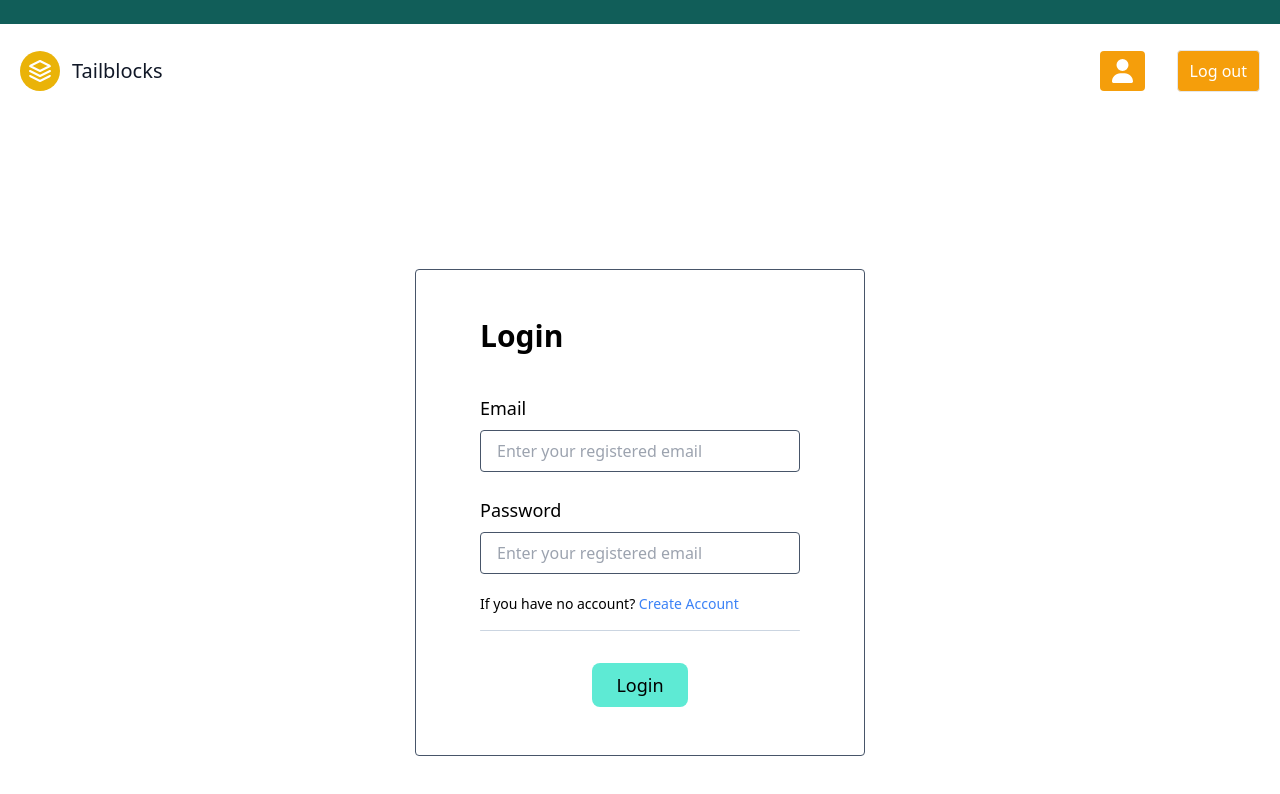
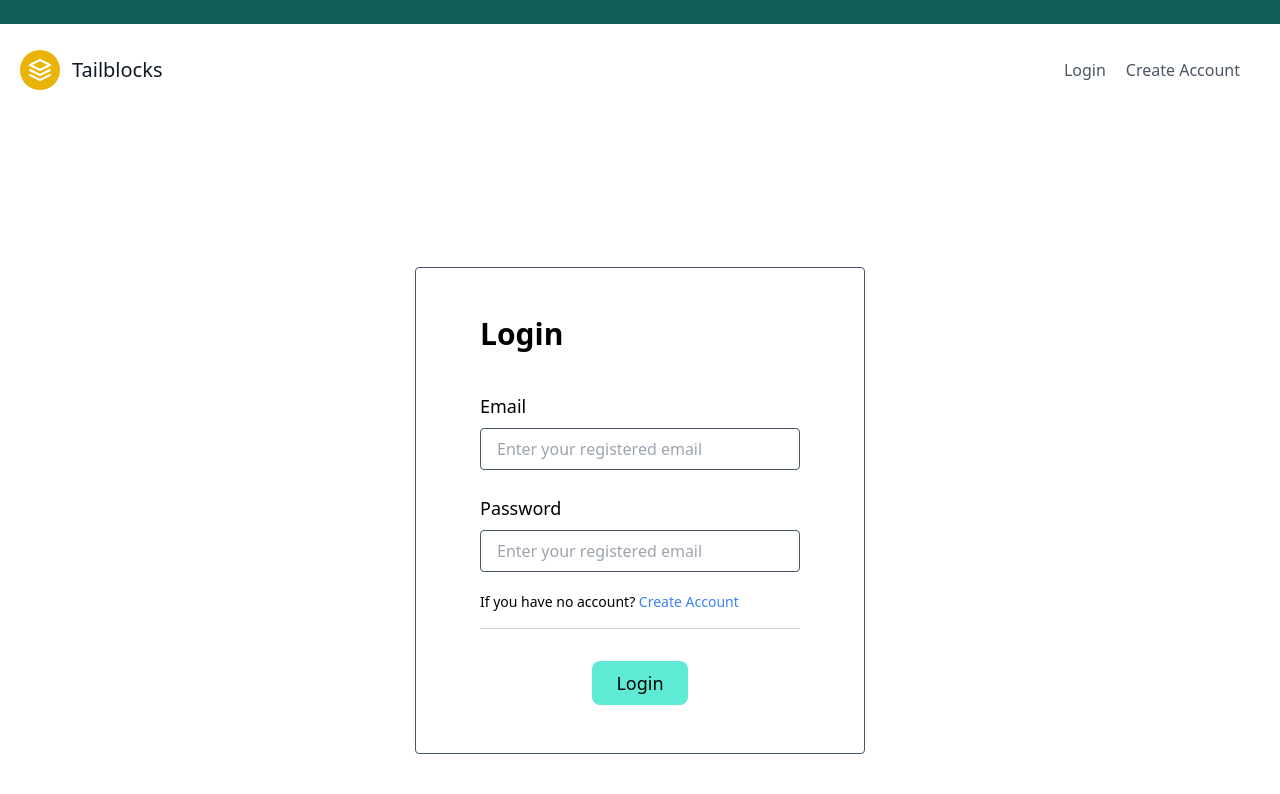
Before and after one commit to AsheelAhmedSiddiqui/First-Project-By-Sir-Bilal, a React (Vite) app: page /Login in a window 1280 px wide. Shown: the top 794 px of the page. Built offline with nearby package versions, Linux system fonts and the light colour scheme; no server answers.

Commit message:
some changes

```diff
--- a/src/components/Header.jsx
+++ b/src/components/Header.jsx
@@ -48,10 +48,10 @@ function Header() {
 					<span className="ml-3 text-xl">Tailblocks</span>
 				</Link>
 				<nav className="md:ml-auto flex flex-wrap items-center text-base justify-center">
-					{!userData.user ? (
+					{currUser.isLogin ? (
+						<UserInfo logout={logout} userEmail={currUser.data.email} />
+					) : (
 						<AccountLink />
-					) : (
-						<UserInfo logout={logout} userEmail={currUser.data.email} />
 					)}
 				</nav>
 				{/* {
--- a/src/components/Login.jsx
+++ b/src/components/Login.jsx
@@ -1,8 +1,11 @@
 import { useState } from "react";
-import { Link, Route, useNavigate } from "react-router-dom";
+import { Link, useNavigate } from "react-router-dom";
 import { app } from "../firebase";
-import { getAuth, signInWithEmailAndPassword } from "firebase/auth";
-import Products from "./Products";
+import {
+	getAuth,
+	GoogleAuthProvider,
+	signInWithEmailAndPassword,
+} from "firebase/auth";
 
 function Login() {
 	const [email, setEmail] = useState("");
@@ -23,7 +26,7 @@ function Login() {
 				document.getElementById("loginBtn").innerText = "login";
 				document.getElementById("loginBtn").disabled = false;
 				const user = userCredential.user;
-				navigate("/")
+				navigate("/");
 				// ...
 			})
 			.catch((error) => {
@@ -34,6 +37,8 @@ function Login() {
 				alert("error===> " + errorCode);
 			});
 	};
+
+	const provider = new GoogleAuthProvider();
 
 	return (
 		<>
```
